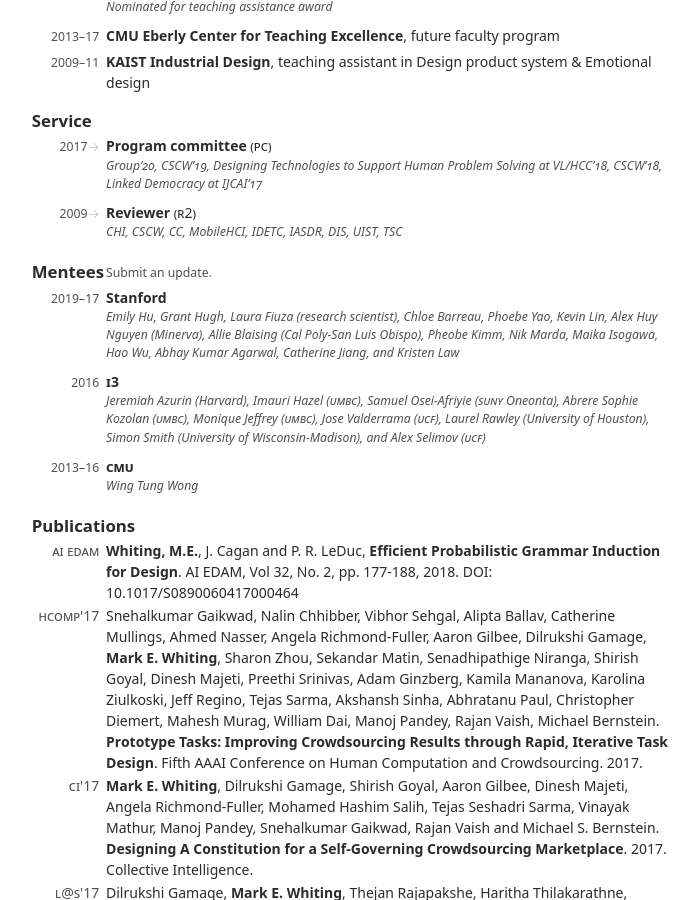
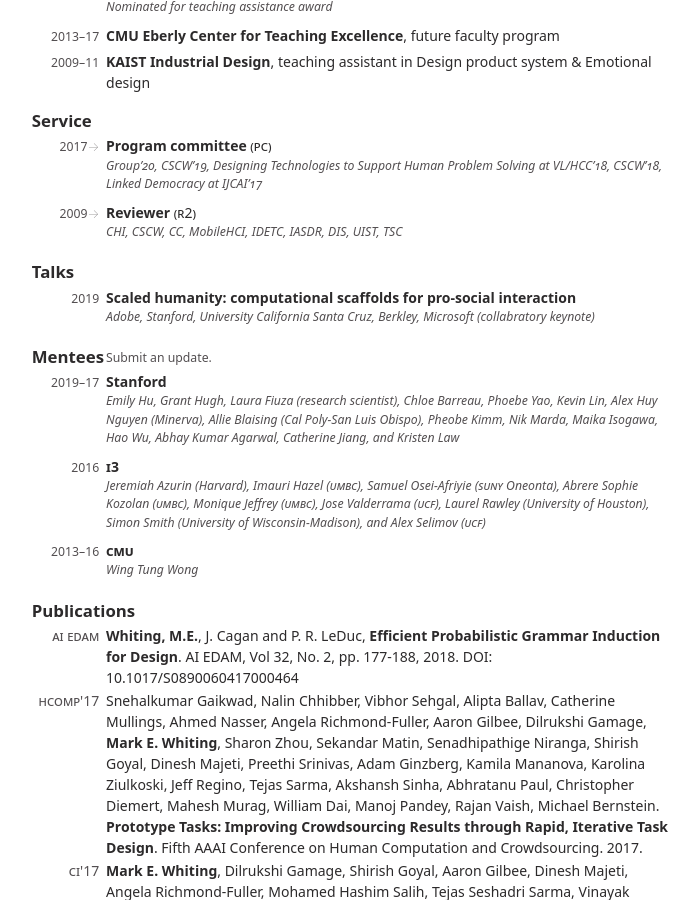
Before and after one commit to markwhiting/Whiting.me, a Jekyll site: the page built from cv.html, in a window 1280 px wide and 900 px high, scrolled down 633 px. Shown: the whole window, without its empty margins (290-989 px from the left). Built offline with Jekyll 4.4.1, drawn with Linux system fonts in a browser that asks for light colours.

Commit message:
Added talks section to CV.

```diff
--- a/_data/CV.csv
+++ b/_data/CV.csv
@@ -26,3 +26,4 @@
 TEDxKAIST,Leadership,TRUE,,http://tedxkaist.com,founder and director,,2009-10-01,2012-05-01,Also supported other [TEDx](https://www.ted.com/about/programs-initiatives/tedx-program) in Korea
 Program committee,Service,TRUE,PC,,,,2017-05-01,,"[Group’20](https://group.acm.org/conferences/group20/), [CSCW’19](https://cscw.acm.org/2019/), [Designing Technologies to Support Human Problem Solving](https://www.cs.washington.edu/dtshps2018/index.html) at [VL/HCC'18](https://vlhcc18.github.io), [CSCW'18](https://cscw.acm.org/2018/submit/papers.html#Program%20Committee%20Members), [Linked Democracy](https://linkeddemocracy.com) at [IJCAI'17](http://ijcai-17.org)"
 Reviewer,Service,TRUE,R2,,,,2009-01-01,,"[CHI](https://dl.acm.org/event.cfm?id=RE151), [CSCW](https://cscw.acm.org), [CC](https://cc.acm.org), [MobileHCI](https://mobilehci.acm.org), [IDETC](https://event.asme.org/idetc-cie), [IASDR](https://www.iasdr.net/conferences/), [DIS](https://dl.acm.org/event.cfm?id=RE212), [UIST](https://uist.acm.org), [TSC](https://tsc.acm.org)"
+Scaled humanity: computational scaffolds for pro-social interaction,Talks,TRUE,,,,,2019-01-20,2019-03-27,"Adobe, Stanford, University California Santa Cruz, Berkley, Microsoft (collabratory keynote)"
--- a/cv.html
+++ b/cv.html
@@ -12,7 +12,7 @@
 <table class="clean">
   <!-- Main CV -->
   {%- assign experienceTypes = "Training, Experience, Teaching, Awards,
-  Leadership, Service" | split: ", "-%} {%- for experienceType in
+  Leadership, Service, Talks" | split: ", "-%} {%- for experienceType in
   experienceTypes -%} {%- assign experienceSet = site.data.CV |
   where:"include","TRUE" | where:"type", experienceType | sort: "dateStart"|
   reverse -%} {%- if experienceSet.size > 0 -%}
```
Also changed, not shown: 1 other file.
